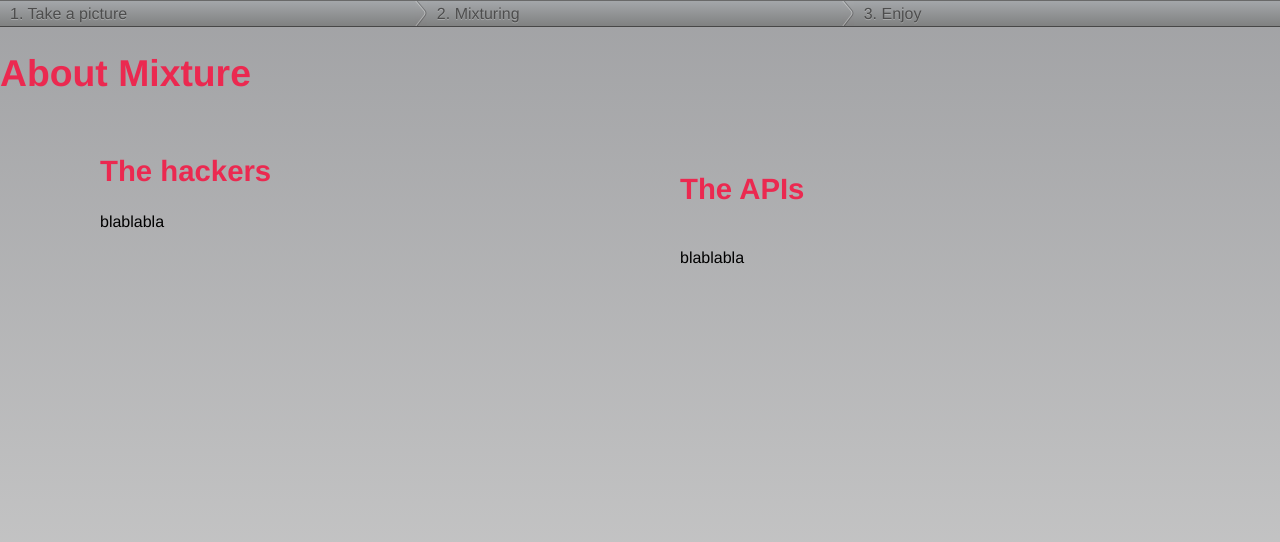
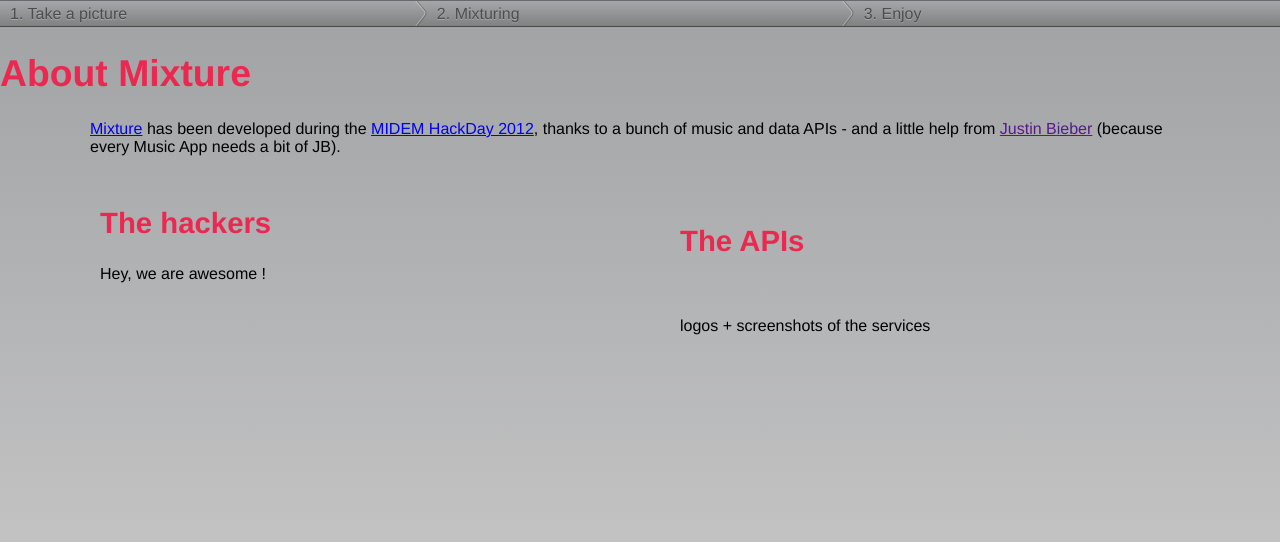
Before and after one commit to apassant/plstkbtl, a Django app: page /about in a window 1280 px wide. Shown: the part 100-642 px from the top of the page. Run offline with Django 3.2, Linux system fonts and the light colour scheme; parts of the project's set-up code (start-up, migrations or seed data) failed here and were passed over; some libraries are stand-ins or nearby versions.

Commit message:
Text for about page

```diff
--- a/mixture/templates/about.html
+++ b/mixture/templates/about.html
@@ -7,14 +7,18 @@
 
 <div id="content">
 
+<p>
+    <a href="/">Mixture</a> has been developed during the <a href="cannes.musichackday.org/2012/">MIDEM HackDay 2012</a>, thanks to a bunch of music and data APIs - and a little help from <a href="">Justin Bieber</a> (because every Music App needs a bit of JB).
+</p>
+
 <div id="left">
 <h2>The hackers</h2>
-blablabla
+<p>Hey, we are awesome !</p>
 </div>
 
 <div id="right">
 <h2>The APIs</h2>
-blablabla
+<p>logos + screenshots of the services</p>
 </div>
 
 </div>
```
